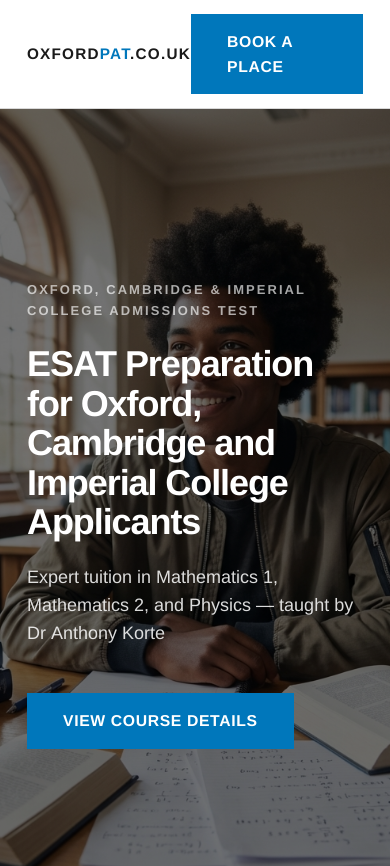
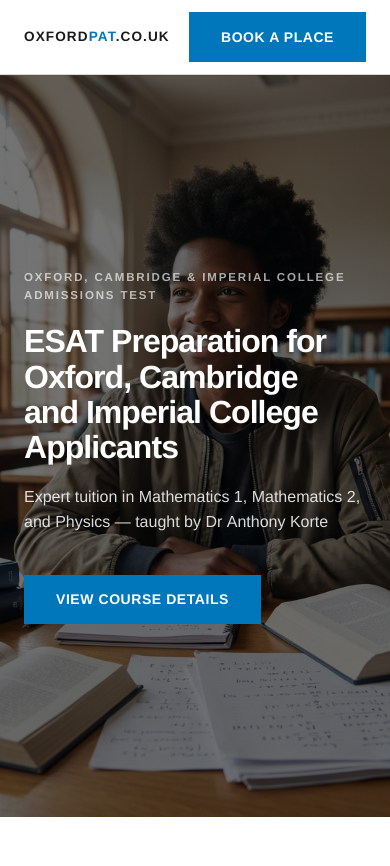
Before and after one commit to apkorte/oxfordpat, a plain HTML site: page index.html in a window 390 px wide. Shown: the top 866 px of the page. Drawn offline with Linux system fonts and the light colour scheme.

Commit message:
fixed header #2

```diff
--- a/index.html
+++ b/index.html
@@ -578,14 +578,6 @@
       white-space: nowrap;
       border: 0;
     }
-    @media screen and (orientation: portrait) and (max-width: 768px) {
-      html { font-size: 18px; }
-    }
-
-    @media screen and (-webkit-min-device-pixel-ratio: 2) and (max-width: 768px) {
-      body { font-size: 20px; }
-      p, li, dd, dt { font-size: 20px !important; }
-    }
   </style>
 
   <script type="application/ld+json">
```
